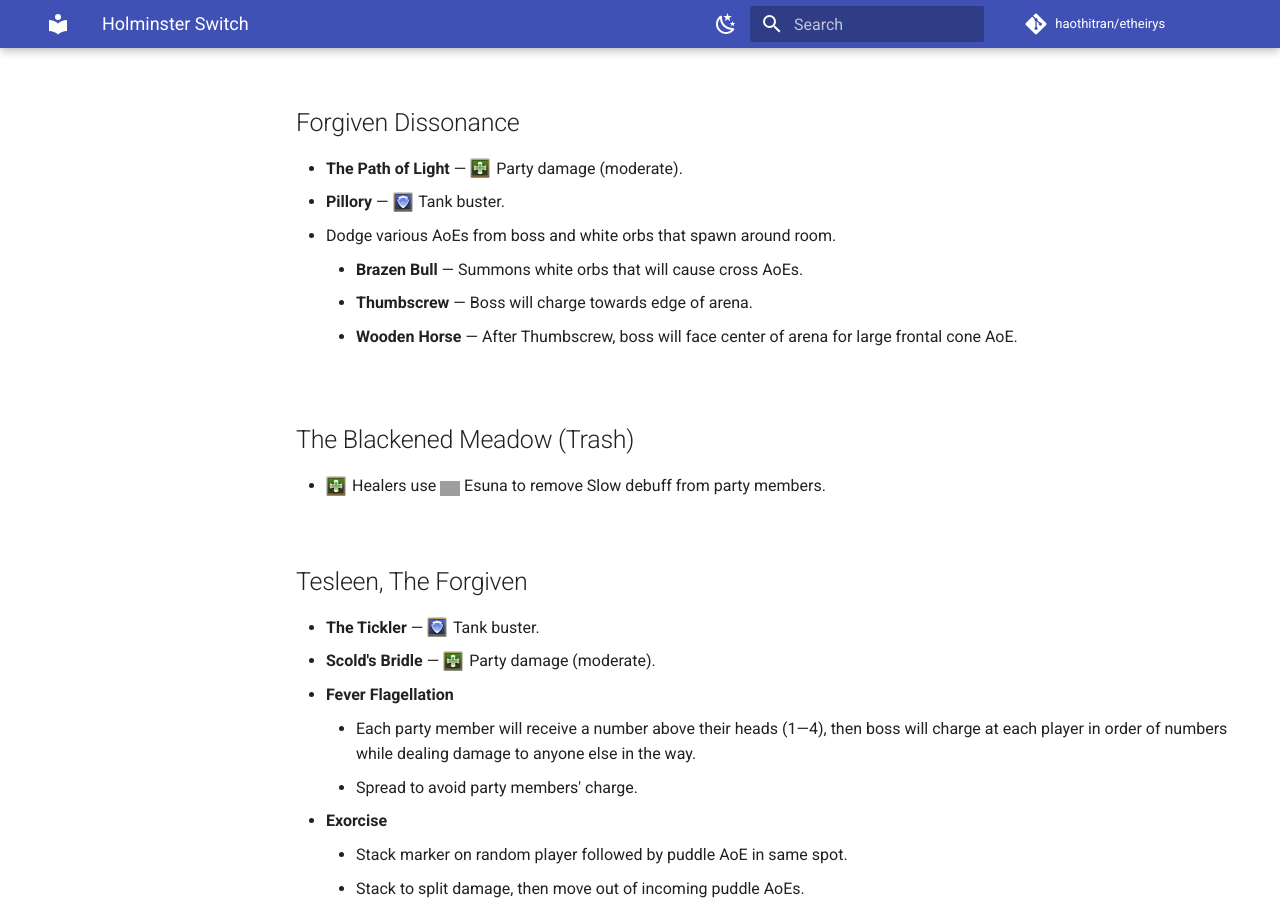
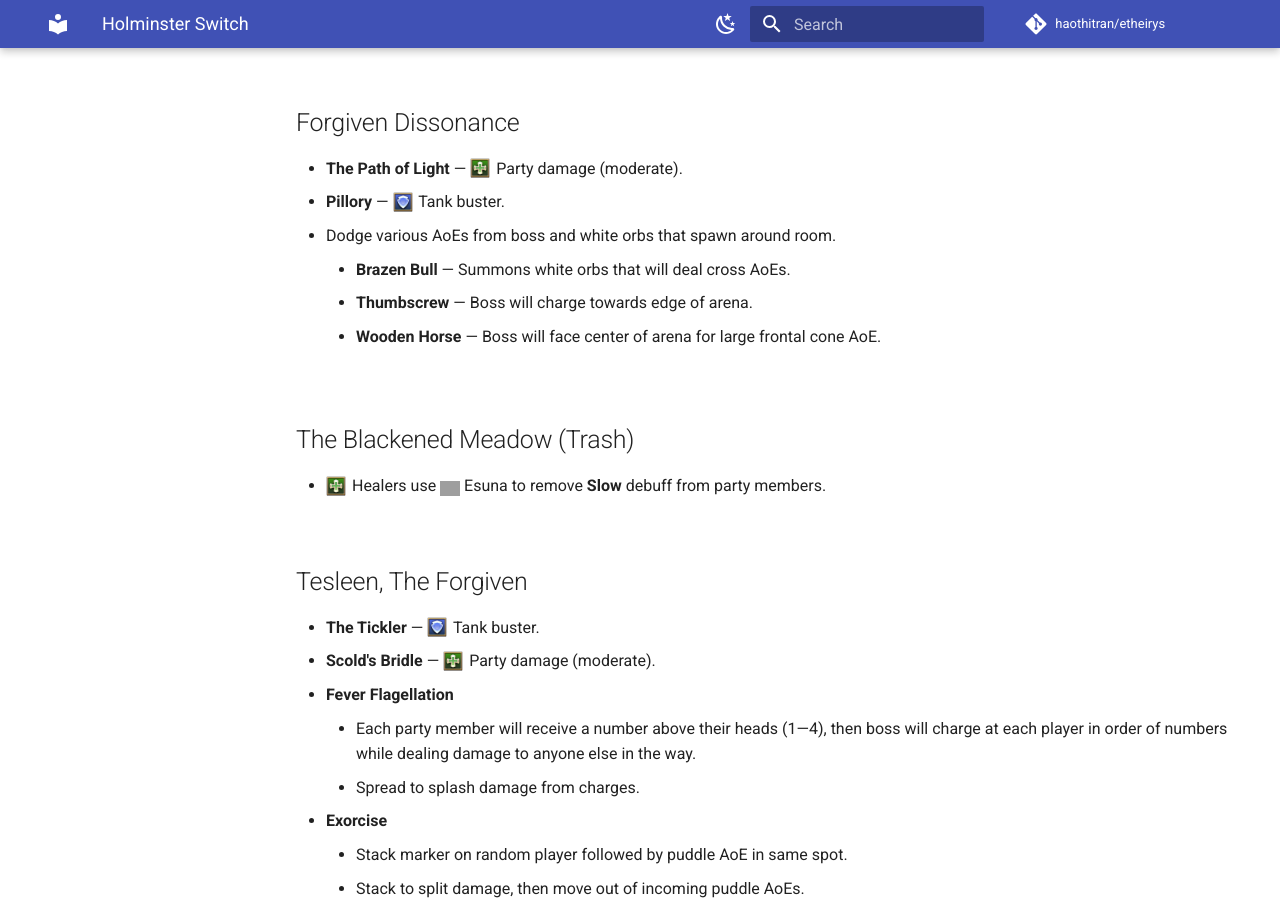
Before and after one commit to haothitran/etheirys, an MkDocs documentation site: the page built from docs/duties/dungeons/shadowbringers/holminster-switch.md, in a window 1280 px wide and 900 px high, scrolled down 783 px. Built offline with MkDocs 1.6.1 and Material for MkDocs 9.7.7, drawn with Linux system fonts in a browser that asks for light colours; comment, search, counter and statistics services are not loaded; grey boxes are pictures that could not be loaded.

Commit message:
Update Holminster Switch dungeon page

```diff
--- a/docs/duties/dungeons/shadowbringers/holminster-switch.md
+++ b/docs/duties/dungeons/shadowbringers/holminster-switch.md
@@ -22,13 +22,13 @@
 - **The Path of Light** — ![](/assets/icons/role-sq_healer.png){:class="icon-role"} Party damage (moderate).
 - **Pillory** — ![](/assets/icons/role-sq_tank.png){:class="icon-role"} Tank buster.
 - Dodge various AoEs from boss and white orbs that spawn around room.
-    - **Brazen Bull** — Summons white orbs that will cause cross AoEs.
+    - **Brazen Bull** — Summons white orbs that will deal cross AoEs.
     - **Thumbscrew** — Boss will charge towards edge of arena.
-    - **Wooden Horse** — After Thumbscrew, boss will face center of arena for large frontal cone AoE.
+    - **Wooden Horse** — Boss will face center of arena for large frontal cone AoE.
 
 ## The Blackened Meadow (Trash)
 
-- ![](/assets/icons/role-sq_healer.png){:class="icon-role"} Healers use ![](/assets/icons/ability_esuna.png){:class="icon-ability"} Esuna to remove Slow debuff from party members.
+- ![](/assets/icons/role-sq_healer.png){:class="icon-role"} Healers use ![](/assets/icons/ability_esuna.png){:class="icon-ability"} Esuna to remove **Slow** debuff from party members.
 
 ## Tesleen, The Forgiven
 
@@ -36,7 +36,7 @@
 - **Scold's Bridle** — ![](/assets/icons/role-sq_healer.png){:class="icon-role"} Party damage (moderate).
 - **Fever Flagellation**
     - Each party member will receive a number above their heads (1—4), then boss will charge at each player in order of numbers while dealing damage to anyone else in the way.
-    - Spread to avoid party members' charge.
+    - Spread to splash damage from charges.
 - **Exorcise**
     - Stack marker on random player followed by puddle AoE in same spot.
     - Stack to split damage, then move out of incoming puddle AoEs.
```
